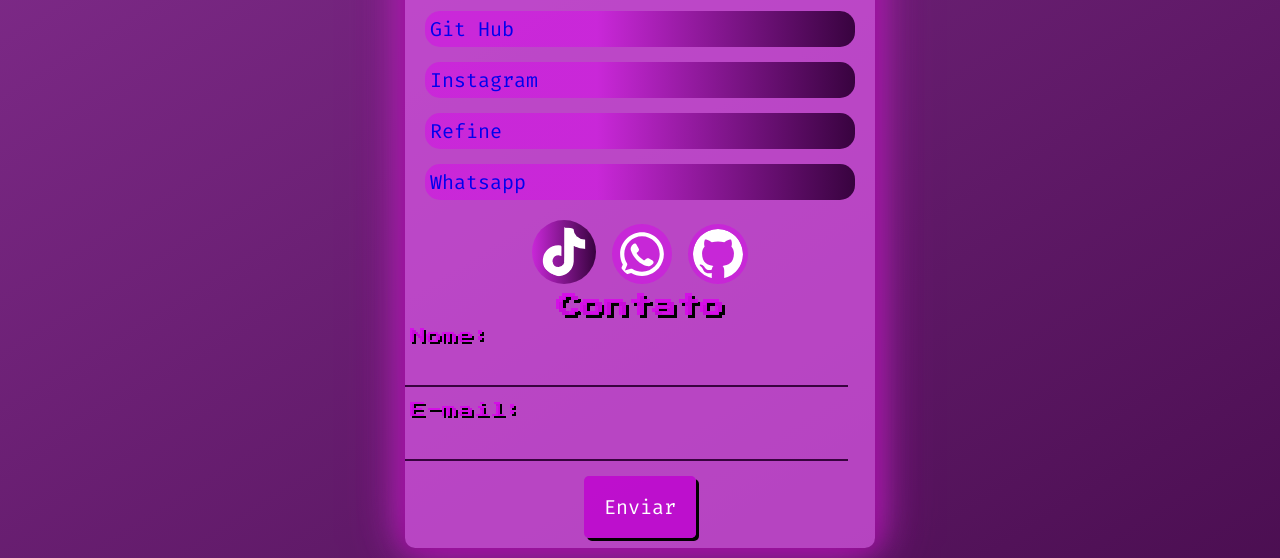
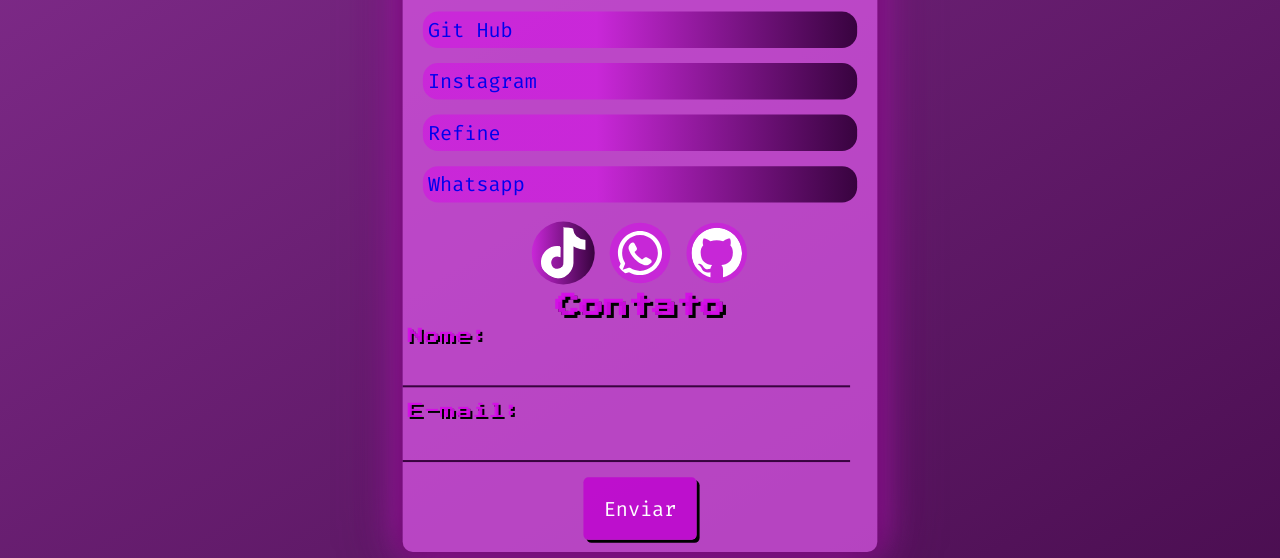
Before and after one commit to messaasj/leading-page, a plain HTML site: page index.html in a window 1280 px wide. In both pictures the pointer is over the icon 563 px from the left and 494 px from the top of the page. Shown: the part 242-800 px from the top of the page. Drawn offline with Linux system fonts and the light colour scheme.

Commit message:
fiz algumas alt

```diff
--- a/componentes/bolinhas-icons.css
+++ b/componentes/bolinhas-icons.css
@@ -5,7 +5,7 @@
 
  }
  svg:hover{
-    padding: 7px;
+    transform: scale(1.04); /* Aumenta o tamanho em 10% */
     transition-duration: 0.3s;
     background: linear-gradient(to right, rgba(213, 12, 231, 0.534) , #38033f);
  }
--- a/componentes/container.css
+++ b/componentes/container.css
@@ -10,3 +10,9 @@
    height: 790px;
    box-shadow: 0 0 20px #940194, 0 0 40px rgba(221, 87, 233, 0.712), 0 0 60px #940194;
 }
+
+.container:hover{
+    transform: scale(1.01); /* Aumenta o tamanho em 10% */
+    transition-duration: 0.4s;
+    box-shadow: 0 0 20px #660166, 0 0 40px rgba(211, 58, 224, 0.712), 0 0 60px #660166;
+}
--- a/componentes/estilo.css
+++ b/componentes/estilo.css
@@ -4,6 +4,7 @@
 
     font-family: "Press Start 2P", system-ui;
     margin: 0;
+
 
 
 }
--- a/componentes/form.css
+++ b/componentes/form.css
@@ -45,7 +45,7 @@
 }
 .botao-enviar:hover{
     background-color:  rgba(213, 12, 231, 0.938);
-    padding: 20px 22px;
+    transform: scale(1.04); /* Aumenta o tamanho em 10% */
     transition-duration: 0.2s;
 
 }
--- a/componentes/section.css
+++ b/componentes/section.css
@@ -19,7 +19,7 @@
     margin-top: 15px;
 }
 .degrade:hover{
-    padding: 10px;
+    transform: scale(1.06); /* Aumenta o tamanho em 10% */
     transition-duration: 0.5s;
     background: linear-gradient(to left, #38033f 40%,  rgba(168, 12, 182, 0.534));
     color: white;
```
